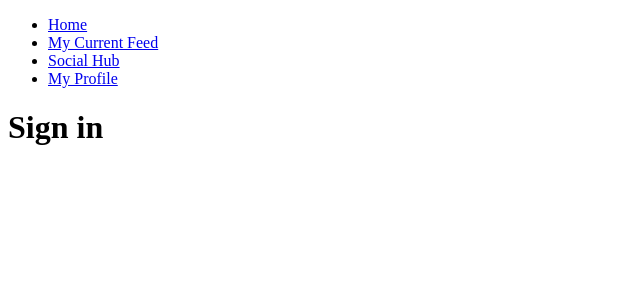
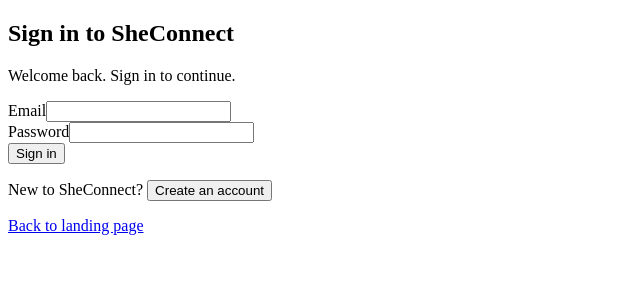
Before and after one commit to tamirahawkins97-ui/SheConnect-app, a React (Vite) app in the folder frontend/SheConnect-Frontend/: page /auth in a window 1280 px wide. Shown: the top 300 px of the page, without its empty margins (0-640 px from the left). Built offline with nearby package versions, Linux system fonts and the light colour scheme.

Commit message:
feat: implement authentication flow in Auth component and refactor Landing to use correct export

```diff
--- a/frontend/SheConnect-Frontend/src/App.tsx
+++ b/frontend/SheConnect-Frontend/src/App.tsx
@@ -1,6 +1,6 @@
-import {BrowserRouter, Routes, Route, Navigate } from 'react-router-dom';
-import  ProtectedRoute from './components/layout/ProtectedRoute';
-import Navbar from './components/layout/Navbar'
+import { BrowserRouter, Routes, Route, Navigate, Outlet } from 'react-router-dom';
+import ProtectedRoute from './components/layout/ProtectedRoute';
+import Navbar from './components/layout/Navbar';
 
 import Home from './pages/Landing';
 import Profile from './pages/Profile';
@@ -8,31 +8,39 @@
 import Feed from './pages/Feed';
 import Auth from './pages/Auth';
 
+function AuthenticatedLayout() {
+  return (
+    <>
+      <Navbar />
+      <main>
+        <Outlet />
+      </main>
+    </>
+  );
+}
 
-function App(){
-  return(
+function App() {
+  return (
     <BrowserRouter>
-      <Navbar/>
-
-      <main>
       <Routes>
         {/* Public */}
         <Route path="/" element={<Home />} />
         <Route path="/auth" element={<Auth />} />
 
-          {/* Protected by a valid authenticated session */}
+        {/* Navigation and app pages are only shown after session verification */}
         <Route element={<ProtectedRoute />}>
+          <Route element={<AuthenticatedLayout />}>
             <Route path="/feed" element={<Feed />} />
             <Route path="/social" element={<SocialHub />} />
             <Route path="/profile" element={<Profile />} />
+          </Route>
         </Route>
 
         {/* Catch-all redirect */}
         <Route path="*" element={<Navigate to="/" replace />} />
       </Routes>
-      </main>
     </BrowserRouter>
-  )
+  );
 }
 
 export default App;
--- a/frontend/SheConnect-Frontend/src/pages/Auth.tsx
+++ b/frontend/SheConnect-Frontend/src/pages/Auth.tsx
@@ -1,11 +1,130 @@
+import { useState, type FormEvent } from 'react';
+import { Link, useLocation, useNavigate } from 'react-router-dom';
+import { apiFetch } from '../utils/api';
+import { setToken } from '../utils/auth';
 
-function Auth(){
-    return(
-        <div>
-            <h1>Sign in</h1>
+type AuthMode = 'signin' | 'signup';
+type AuthResponse = { message: string; token: string };
+type RedirectState = { from?: { pathname?: string } };
 
-        </div>
-    )
+function Auth() {
+  const [mode, setMode] = useState<AuthMode>('signin');
+  const [username, setUsername] = useState('');
+  const [email, setEmail] = useState('');
+  const [password, setPassword] = useState('');
+  const [loading, setLoading] = useState(false);
+  const [error, setError] = useState<string | null>(null);
+  const [success, setSuccess] = useState<string | null>(null);
+  const location = useLocation();
+  const navigate = useNavigate();
+  const redirectState = location.state as RedirectState | null;
+
+  async function handleSubmit(event: FormEvent<HTMLFormElement>) {
+    event.preventDefault();
+    setLoading(true);
+    setError(null);
+    setSuccess(null);
+
+    const isRegister = mode === 'signup';
+
+    try {
+      const response = await apiFetch<AuthResponse>(
+        isRegister ? '/api/users/register' : '/api/users/login',
+        {
+          method: 'POST',
+          body: isRegister
+            ? { username: username.trim(), email: email.trim(), password }
+            : { email: email.trim(), password },
+        }
+      );
+
+      if (!response.token) {
+        throw new Error('The server did not return an authentication token.');
+      }
+
+      setToken(response.token);
+      setSuccess(isRegister ? 'Your account is ready. Welcome to SheConnect!' : 'You’re signed in. Welcome back!');
+      navigate(redirectState?.from?.pathname || '/feed', { replace: true });
+    } catch (submitError) {
+      setError(submitError instanceof Error ? submitError.message : 'Unable to connect. Please try again.');
+    } finally {
+      setLoading(false);
+    }
+  }
+
+  function switchMode() {
+    setMode(mode === 'signin' ? 'signup' : 'signin');
+    setError(null);
+    setSuccess(null);
+  }
+
+  return (
+    <main>
+      <section aria-labelledby="auth-heading">
+        <h1 id="auth-heading">{mode === 'signup' ? 'Create your account' : 'Sign in to SheConnect'}</h1>
+        <p>{mode === 'signup' ? 'Join the community and meet other moms.' : 'Welcome back. Sign in to continue.'}</p>
+
+        {error && <p role="alert">{error}</p>}
+        {success && <p role="status">{success}</p>}
+
+        <form onSubmit={handleSubmit}>
+          {mode === 'signup' && (
+            <div>
+              <label htmlFor="username">Username</label>
+              <input
+                id="username"
+                name="username"
+                type="text"
+                autoComplete="username"
+                value={username}
+                onChange={(event) => setUsername(event.target.value)}
+                required
+              />
+            </div>
+          )}
+
+          <div>
+            <label htmlFor="email">Email</label>
+            <input
+              id="email"
+              name="email"
+              type="email"
+              autoComplete="email"
+              value={email}
+              onChange={(event) => setEmail(event.target.value)}
+              required
+            />
+          </div>
+
+          <div>
+            <label htmlFor="password">Password</label>
+            <input
+              id="password"
+              name="password"
+              type="password"
+              autoComplete={mode === 'signup' ? 'new-password' : 'current-password'}
+              minLength={mode === 'signup' ? 7 : undefined}
+              value={password}
+              onChange={(event) => setPassword(event.target.value)}
+              required
+            />
+          </div>
+
+          <button type="submit" disabled={loading}>
+            {loading ? 'Please wait…' : mode === 'signup' ? 'Create account' : 'Sign in'}
+          </button>
+        </form>
+
+        <p>
+          {mode === 'signup' ? 'Already have an account?' : 'New to SheConnect?'}{' '}
+          <button type="button" onClick={switchMode}>
+            {mode === 'signup' ? 'Sign in' : 'Create an account'}
+          </button>
+        </p>
+        <Link to="/">Back to landing page</Link>
+      </section>
+    </main>
+  );
 }
 
 export default Auth;
--- a/frontend/SheConnect-Frontend/src/pages/Landing.tsx
+++ b/frontend/SheConnect-Frontend/src/pages/Landing.tsx
@@ -1,11 +1,13 @@
+import { Link } from 'react-router-dom';
 
+function Landing() {
+  return (
+    <main>
+      <h1>Welcome to SheConnect</h1>
+      <p>A community for connection and support through motherhood.</p>
+      <Link to="/auth">Sign in or create an account</Link>
+    </main>
+  );
+}
 
-function Home (){
-    return(
-        <div>
-            <h1>Welcome to SheConnect!</h1>
-        </div>
-    )
-};
-
-export default Home;
+export default Landing;
```
Lines whose indentation alone changed are shown as unchanged.
